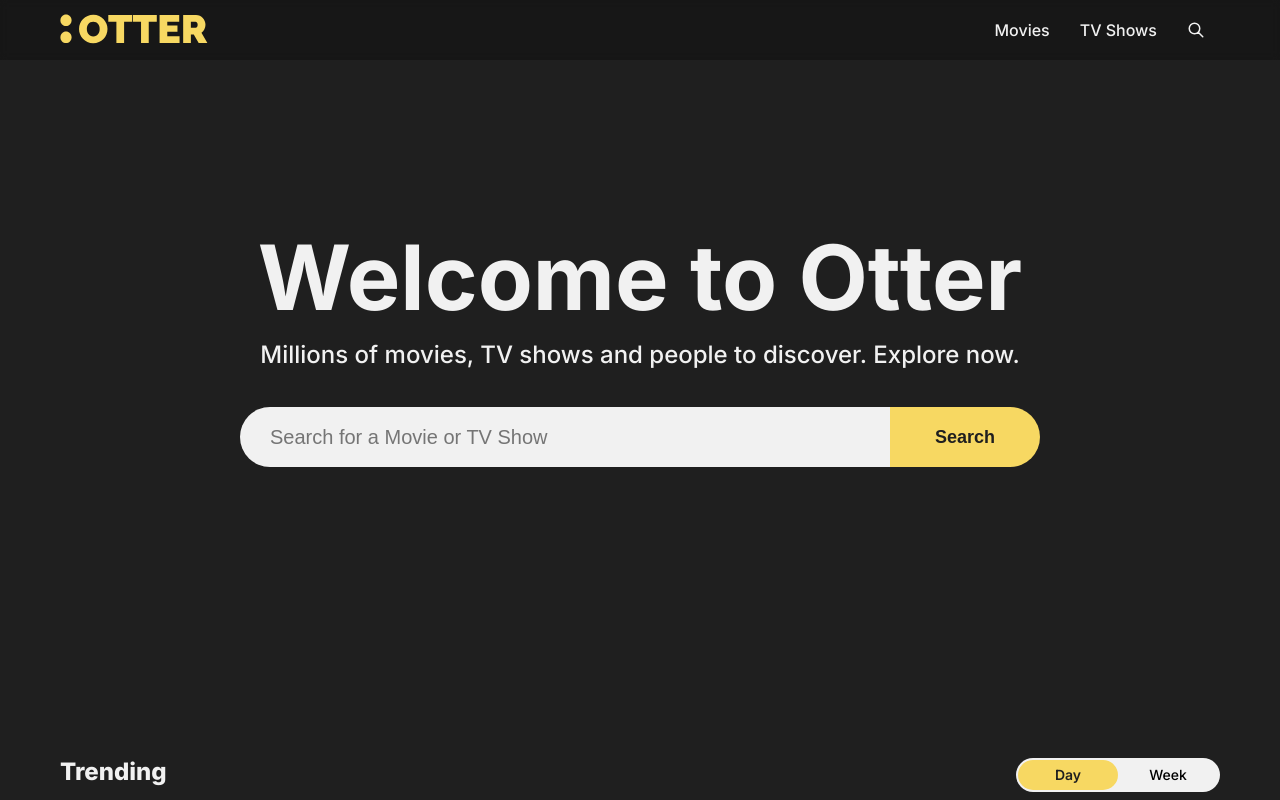
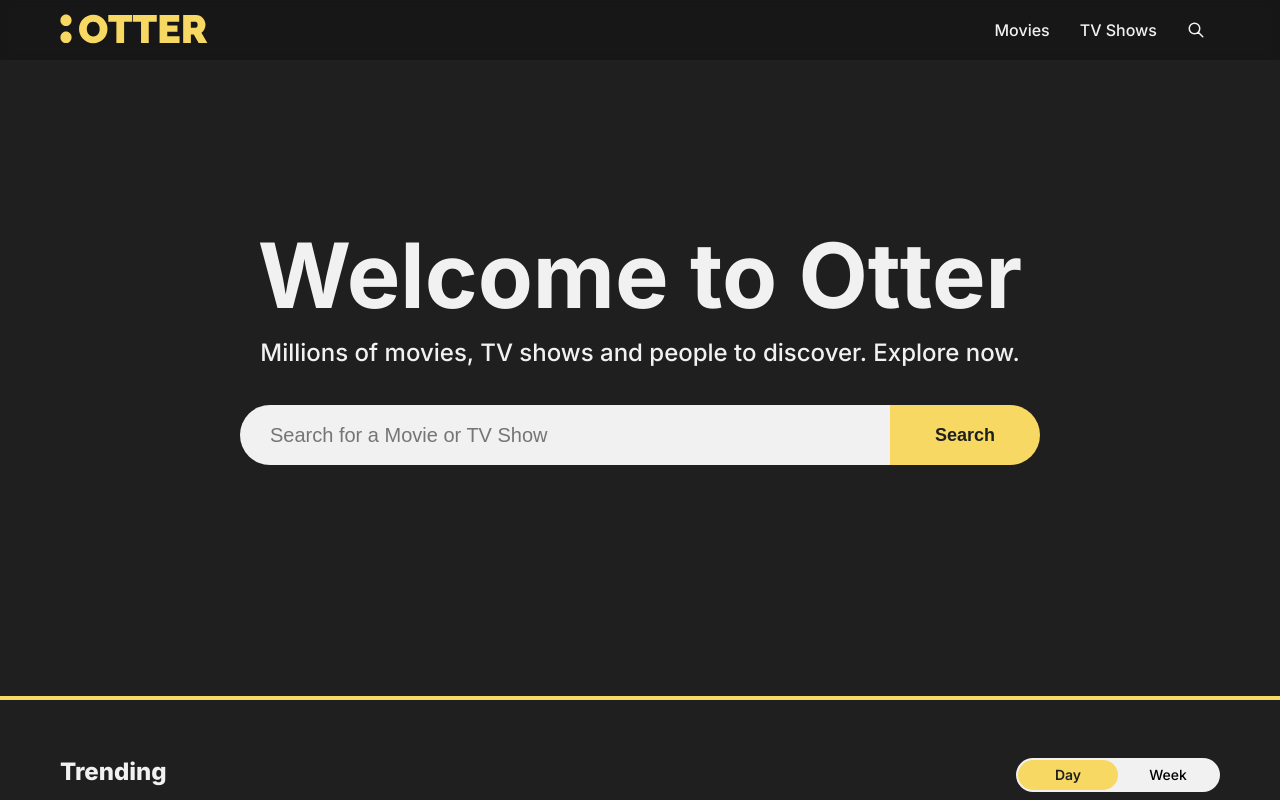
Before and after one commit to tim-green/tmdb-react-app, a React (Vite) app: page / in a window 1280 px wide. Shown: the top 800 px of the page. Built offline with nearby package versions, Linux system fonts and the light colour scheme; no server answers.

Commit message:
added border bottom

```diff
--- a/src/pages/home/HeroBanner/style.scss
+++ b/src/pages/home/HeroBanner/style.scss
@@ -12,6 +12,7 @@
   width: 100%;
   height: 450px;
   background-color: var(--otter-black);
+  border-bottom: 4px solid var(--otter-yellow);
   display: flex;
   align-items: center;
   position: relative;
```
